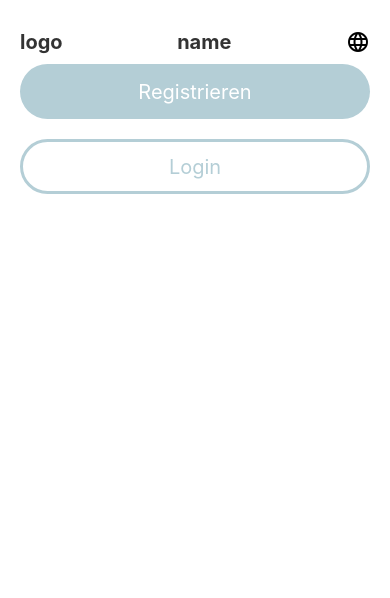
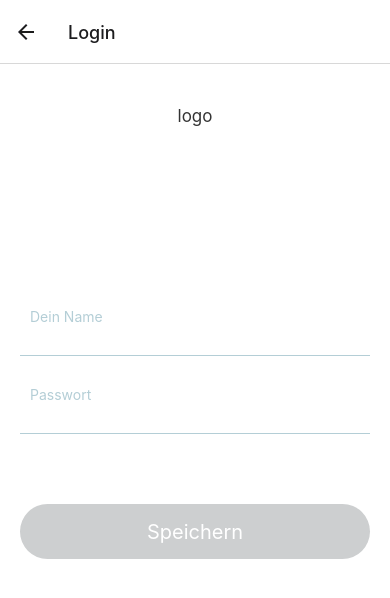
Before and after one commit to KatjaKirchhofer/cs50_my_final_project_app, a React Native app: screen /Login in a window 390 px wide. Shown: the top 598 px of the page. Built offline with nearby package versions, Linux system fonts and the light colour scheme; what expo-linking would draw is missing.

Commit message:
add LoginScreen.tsx

```diff
--- a/src/navigation/index.tsx
+++ b/src/navigation/index.tsx
@@ -19,6 +19,7 @@ import { RootStackParamList, RootTabParamList, RootTabScreenProps } from '../../
 import LinkingConfiguration from './LinkingConfiguration';
 import WelcomeScreen from "../screens/WelcomeScreen";
 import RegisterScreen from "../screens/RegisterScreen";
+import LoginScreen from "../screens/LoginScreen";
 
 export default function Navigation({ colorScheme }: { colorScheme: ColorSchemeName }) {
   return (
@@ -41,11 +42,10 @@ function RootNavigator() {
     <Stack.Navigator>
       <Stack.Screen name="Welcome" component={WelcomeScreen} options={{ headerShown: false }} />
       <Stack.Screen name="Register" component={RegisterScreen} options={{ headerShown: true }} />
+      <Stack.Screen name="Login" component={LoginScreen} options={{ headerShown: true }} />
       <Stack.Screen name="Root" component={BottomTabNavigator} options={{ headerShown: false }} />
       <Stack.Screen name="NotFound" component={NotFoundScreen} options={{ title: 'Oops!' }} />
-      <Stack.Group screenOptions={{ presentation: 'modal' }}>
-      </Stack.Group>
-    </Stack.Navigator>
+     </Stack.Navigator>
   );
 }
 
--- /dev/null
+++ b/src/screens/LoginScreen.tsx
@@ -0,0 +1,50 @@
+import React, {useEffect, useState} from "react";
+import {View} from "../components/Themed";
+import globalStyles from "../constants/globalStyles";
+import AppText from "../components/shared/AppText";
+import {dictionary} from "../constants/Dictionary";
+import {SafeAreaView} from "react-native";
+import AppTextInput from "../components/shared/AppTextInput";
+import AppButton from "../components/shared/AppButton";
+import {useNavigation} from "@react-navigation/native";
+import {enableSubmit, submitForm} from "../components/services/RegisterService";
+
+const LoginScreen = () => {
+  const [name, setName] = useState("");
+  const [password, setPassword] = useState("");
+  const [disabled, setDisabled] = useState(true);
+  const navigation = useNavigation();
+
+  useEffect(() => {
+    const buttonDisabled =  enableSubmit(name, password);
+    setDisabled(buttonDisabled)
+  }, [name, password]);
+
+  return (
+    <View style={globalStyles.container}>
+      <SafeAreaView>
+        <View style={[globalStyles.alignCenter, {paddingTop: 20}]}>
+          <AppText text={"logo"}/>
+        </View>
+        <View style={{paddingTop: 150, paddingBottom: 70}}>
+          <AppTextInput
+            value={name}
+            action={setName}
+            placeholder={dictionary.enterName}
+          />
+          <AppTextInput
+            value={password}
+            action={setPassword}
+            placeholder={dictionary.password}
+          />
+         </View>
+        <AppButton
+          text={dictionary.save}
+          action={() => submitForm(navigation, password)}
+          disabled={disabled}
+        />
+      </SafeAreaView>
+    </View>
+  )
+}
+export default LoginScreen
--- a/types.tsx
+++ b/types.tsx
@@ -16,6 +16,7 @@ declare global {
 export type RootStackParamList = {
   Welcome: NavigatorScreenParams<RootTabParamList> | undefined;
   Register: NavigatorScreenParams<RootTabParamList> | undefined;
+  Login: NavigatorScreenParams<RootTabParamList> | undefined;
   Root: NavigatorScreenParams<RootTabParamList> | undefined;
   Modal: undefined;
   NotFound: undefined;
```
